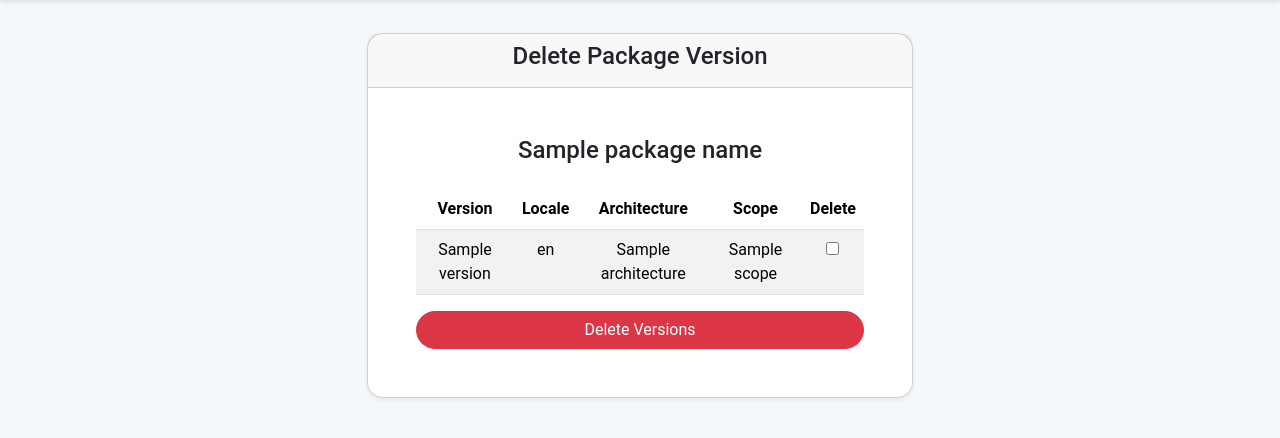
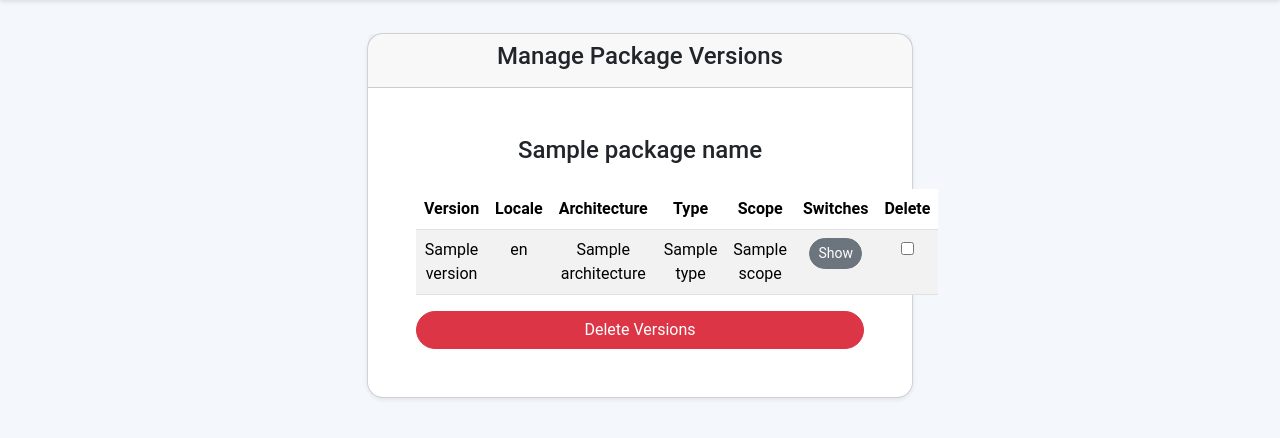
Before and after one commit to dev-fYnn/Winget-Repo, a Python web app: template Modules/UI/templates/index_delete_package_version.html in a window 1280 px wide. Shown: the part 79-517 px from the top of the page. Run offline with Jinja, Linux system fonts and the light colour scheme; the template is opened without the code that fills it: most values are stand-ins (such as "Sample title", 1, 10 or a date in 2020).

Commit message:
Added extra fields to package version view

```diff
--- a/Modules/UI/UI.py
+++ b/Modules/UI/UI.py
@@ -199,6 +199,8 @@ def delete_package_version(package_id):
     else:
         if db.check_Package_exists(package_id):
             versions = db.get_All_Versions_from_Package(package_id)
+            for v in versions:
+                v['SWITCHES'] = db.get_Package_Switche(v['UID'])
             package = db.get_Package_by_ID(package_id)
             del db
             return render_template("index_delete_package_version.html", package_id=package_id, versions=versions, Package_Name=package[1])
--- a/Modules/UI/templates/index_delete_package_version.html
+++ b/Modules/UI/templates/index_delete_package_version.html
@@ -14,7 +14,7 @@
             <div class="col-md-6">
                 <div class="card shadow-sm">
                     <div class="card-header text-center">
-                        <h4>Delete Package Version</h4>
+                        <h4>Manage Package Versions</h4>
                     </div>
                     <div class="card-body">
                         <h4 class="text-center mb-4">{{ Package_Name }}</h4>
@@ -29,7 +29,9 @@
                                             <th scope="col" class="text-center">Version</th>
                                             <th scope="col" class="text-center">Locale</th>
                                             <th scope="col" class="text-center">Architecture</th>
+                                            <th scope="col" class="text-center">Type</th>
                                             <th scope="col" class="text-center">Scope</th>
+                                            <th scope="col" class="text-center">Switches</th>
                                             <th scope="col" class="text-center">Delete</th>
                                         </tr>
                                     </thead>
@@ -39,14 +41,41 @@
                                                 <td class="text-center">{{ v['Version'] }}</td>
                                                 <td class="text-center">{{ v['Locale'] }}</td>
                                                 <td class="text-center">{{ v['Architecture'] }}</td>
+                                                <td class="text-center">{{ v['Type'] }}</td>
                                                 <td class="text-center">{{ v['Scope'] }}</td>
+                                                {% if v['SWITCHES'] | length > 0 %}
+                                                    <td class="text-center">
+                                                        <button type="button" class="btn btn-sm btn-secondary" data-bs-toggle="modal" data-bs-target="#modal_{{ v['UID'] }}">Show</button>
+                                                    </td>
+                                                {% else %}
+                                                    <td class="text-center">Not found!</td>
+                                                {% endif %}
                                                 <td class="text-center"><input type="checkbox" name="version_select" value="{{ v['UID'] }}"></td>
                                             </tr>
+                                            {% if v['SWITCHES'] | length > 0 %}
+                                                <div class="modal fade" id="modal_{{ v['UID'] }}" tabindex="-1" aria-labelledby="modalLabel_{{ v['UID'] }}" aria-hidden="true">
+                                                    <div class="modal-dialog">
+                                                        <div class="modal-content">
+                                                            <div class="modal-header">
+                                                                <h5 class="modal-title" id="modalLabel_{{ v['UID'] }}">Switches for Version: {{ v['Version'] }}</h5>
+                                                                <button type="button" class="btn-close" data-bs-dismiss="modal" aria-label="Close"></button>
+                                                            </div>
+                                                            <div class="modal-body">
+                                                                {% for name, state in v['SWITCHES'].items() %}
+                                                                    <div class="form-check form-switch">
+                                                                        <label class="form-check-label"><b>{{ name }}:</b> {{ state }}</label>
+                                                                    </div>
+                                                                {% endfor %}
+                                                            </div>
+                                                            <div class="modal-footer"></div>
+                                                        </div>
+                                                    </div>
+                                                </div>
+                                            {% endif %}
                                         {% endfor %}
                                     </tbody>
                                 </table>
 
-                                <!-- Submit Button -->
                                 <div class="d-grid gap-2">
                                     <button type="submit" class="btn btn-danger">Delete Versions</button>
                                 </div>
--- a/main.py
+++ b/main.py
@@ -42,4 +42,4 @@ def global_settings():
 
 
 if __name__ == '__main__':
-    app.run(ssl_context=('SSL/cert.pem', 'SSL/server.key'))
+    app.run()
```
Also changed, not shown: Modules/Database/Database.db.
